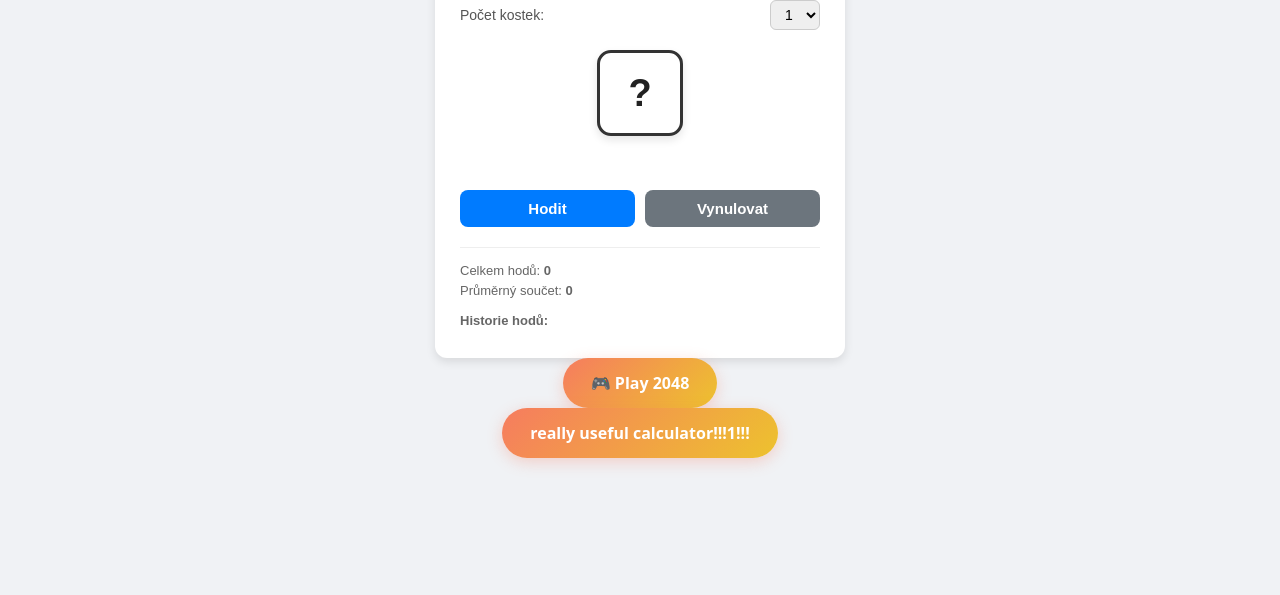
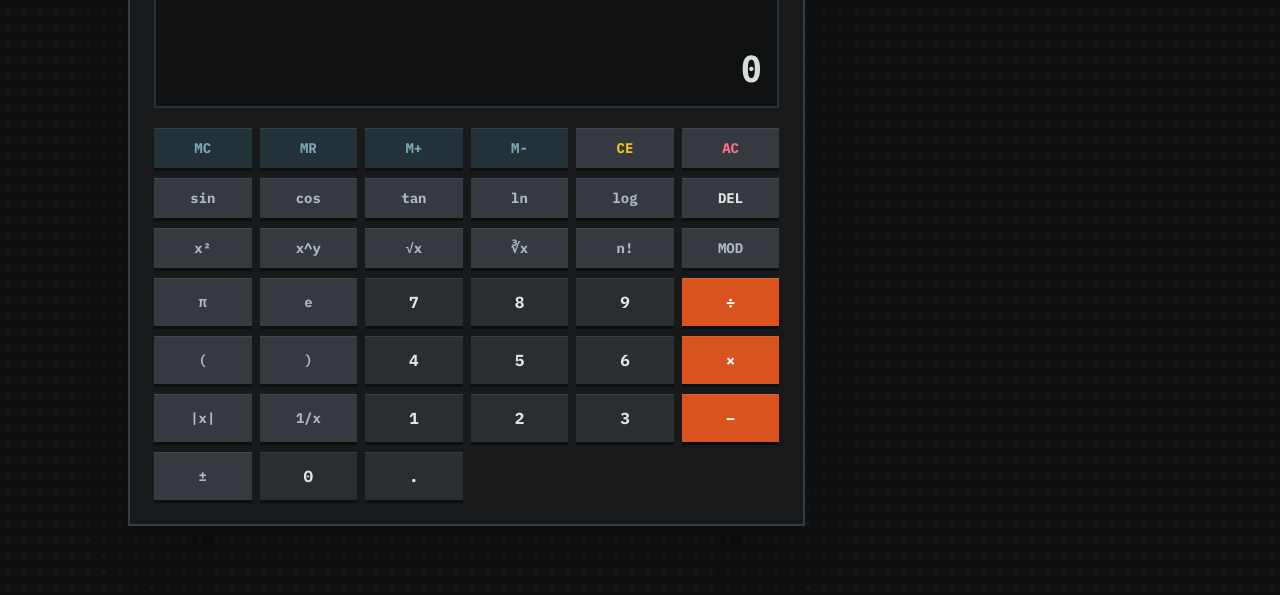
Before and after one commit to xandrevochk4/kalkulacka, a plain HTML site: page index.html in a window 1280 px wide. Shown: the part 205-800 px from the top of the page. Drawn offline with nearby package versions, Linux system fonts and the light colour scheme.

Commit message:
Revamp HTML layout and styles for calculator
Updated the HTML structure and styles for a scientific calculator interface, including new color schemes and layout adjustments.

```diff
--- a/index.html
+++ b/index.html
@@ -1,331 +1,238 @@
 <!DOCTYPE html>
-<html lang="cs">
+<html lang="en">
 <head>
     <meta charset="UTF-8">
     <meta name="viewport" content="width=device-width, initial-scale=1.0">
-    <title>Hrací kostka</title>
+    <title>Model-67 Scientific Precision Computer</title>
+    <script src="https://cdn.tailwindcss.com"></script>
     <style>
-        body {
-            font-family: Arial, sans-serif;
-            background-color: #f0f2f5;
-            display: flex;
-            flex-direction: column;
-            align-items: center;
-            justify-content: center;
-            min-height: 100vh;
-            margin: 0;
-            padding: 20px;
-            box-sizing: border-box;
+        @import url('https://fonts.googleapis.com/css2?family=Courier+Prime:ital,wght@0,400;0,700;1,400&family=IBM+Plex+Mono:ital,wght@0,400;0,500;0,600;0,700;1,400&display=swap');
+
+        :root {
+            --chassis-bg: #18191b;
+            --bezel-bg: #222428;
+            --display-bg: #101113;
+            --screen-text: #d8ded6;
+            --btn-num-bg: #2a2d32;
+            --btn-num-text: #e1e4e8;
+            --btn-func-bg: #353a40;
+            --btn-func-text: #b0b8c0;
+            --btn-accent-bg: #d9531e;
+            --btn-accent-text: #ffffff;
+            --btn-mem-bg: #233238;
+            --btn-mem-text: #7ba8b6;
+            --border-metal: #383d44;
+            --font-stack: 'IBM Plex Mono', 'Courier Prime', monospace;
         }
 
-        .container {
-            background-color: white;
-            padding: 25px;
-            border-radius: 12px;
-            box-shadow: 0 4px 10px rgba(0, 0, 0, 0.1);
-            text-align: center;
-            width: 100%;
-            max-width: 360px;
+        body {
+            background-color: #0f1012;
+            color: #d1d5db;
+            font-family: var(--font-stack);
+            user-select: none;
+            -webkit-user-select: none;
+            background-image: radial-gradient(#22252a 1px, transparent 0);
+            background-size: 16px 16px;
         }
 
-        h1 {
-            color: #333;
-            margin-top: 0;
-            margin-bottom: 15px;
-            font-size: 24px;
+        /* Tactile Key Press Behavior */
+        .btn-tactile {
+            box-shadow: 0 3px 0 0 #0d0e0f, inset 0 1px 0 0 rgba(255,255,255,0.08);
+            transition: transform 0.03s ease, box-shadow 0.03s ease, background-color 0.1s ease;
         }
 
-        .controls {
-            display: flex;
-            justify-content: space-between;
-            align-items: center;
-            margin-bottom: 20px;
-            font-size: 14px;
-            color: #555;
+        .btn-tactile:active, .btn-pressed {
+            transform: translateY(2px);
+            box-shadow: 0 1px 0 0 #0d0e0f, inset 0 1px 0 0 rgba(0,0,0,0.3);
         }
 
-        select {
-            padding: 5px 10px;
-            border-radius: 6px;
-            border: 1px solid #ccc;
-            font-size: 14px;
+        .led-indicator {
+            box-shadow: inset 0 1px 2px rgba(0,0,0,0.8), 0 0 4px currentColor;
         }
 
-        .dice-container {
-            display: flex;
-            justify-content: center;
-            gap: 15px;
-            margin: 20px 0;
-            flex-wrap: wrap;
+        /* Paper Tape Custom Styling */
+        .paper-tape {
+            background-color: #141517;
+            background-image: linear-gradient(rgba(255,255,255,0.02) 1px, transparent 0);
+            background-size: 100% 20px;
         }
 
-        .dice {
-            width: 80px;
-            height: 80px;
-            background-color: #ffffff;
-            border: 3px solid #333;
-            border-radius: 14px;
-            font-size: 38px;
-            font-weight: bold;
-            color: #222;
-            display: flex;
-            align-items: center;
-            justify-content: center;
-            box-shadow: 0 4px 8px rgba(0, 0, 0, 0.1);
-            user-select: none;
-            transition: transform 0.15s ease-in-out;
+        /* CRT / Scanline Diagnostic Effect */
+        .crt-overlay {
+            background: linear-gradient(
+                rgba(18, 16, 16, 0) 50%,
+                rgba(0, 0, 0, 0.3) 50%
+            );
+            background-size: 100% 4px;
         }
 
-        .rolling {
-            animation: roll 0.4s ease-in-out;
+        /* Custom Scrollbar for Ledger */
+        ::-webkit-scrollbar {
+            width: 5px;
+            height: 5px;
         }
-
-        @keyframes roll {
-            0% { transform: rotate(0deg) scale(0.9); }
-            50% { transform: rotate(180deg) scale(1.1); }
-            100% { transform: rotate(360deg) scale(1); }
+        ::-webkit-scrollbar-track {
+            background: #141517;
         }
-
-        .result-sum {
-            font-size: 18px;
-            font-weight: bold;
-            color: #333;
-            margin: 10px 0;
-            min-height: 24px;
+        ::-webkit-scrollbar-thumb {
+            background: #383d44;
         }
-
-        .button-group {
-            display: flex;
-            gap: 10px;
-            justify-content: center;
-        }
-
-        button {
-            background-color: #007bff;
-            color: white;
-            border: none;
-            padding: 10px 18px;
-            font-size: 15px;
-            font-weight: bold;
-            border-radius: 8px;
-            cursor: pointer;
-            transition: background-color 0.2s, transform 0.1s;
-            flex: 1;
-        }
-
-        button:hover {
-            background-color: #0056b3;
-        }
-
-        button:active {
-            transform: scale(0.96);
-        }
-
-        button:disabled {
-            background-color: #cccccc;
-            cursor: not-allowed;
-        }
-
-        button.secondary {
-            background-color: #6c757d;
-        }
-
-        button.secondary:hover {
-            background-color: #5a6268;
-        }
-
-        .stats-panel {
-            margin-top: 20px;
-            padding-top: 15px;
-            border-top: 1px solid #eee;
-            font-size: 13px;
-            color: #666;
-            text-align: left;
-        }
-
-        .stats-panel div {
-            margin-bottom: 5px;
-        }
-
-        .history {
-            margin-top: 15px;
-            font-size: 13px;
-            color: #666;
-            text-align: left;
-            max-height: 80px;
-            overflow-y: auto;
-        }
-
-        .history-title {
-            font-weight: bold;
-            margin-bottom: 5px;
-        }
-
-        .history-list {
-            margin: 0;
-            padding-left: 20px;
+        ::-webkit-scrollbar-thumb:hover {
+            background: #4b525d;
         }
     </style>
 </head>
-<body>
+<body class="min-h-screen flex flex-col justify-center items-center p-2 sm:p-6 overflow-x-hidden">
 
-    <div class="container">
-        <h1>Hrací kostka</h1>
+    <main class="w-full max-w-5xl my-auto">
 
-        <div class="controls">
-            <label for="diceCount">Počet kostek:</label>
-            <select id="diceCount" onchange="zmenPocetKostek()">
-                <option value="1">1</option>
-                <option value="2">2</option>
-                <option value="3">3</option>
-            </select>
+        <!-- Header Spec Plate -->
+        <div class="flex flex-col sm:flex-row justify-between items-start sm:items-end border-b border-[#383d44] pb-2 mb-3 px-1 text-xs text-neutral-400 font-mono tracking-wider gap-2">
+            <div class="flex items-center gap-3">
+                <span class="font-bold text-neutral-200 tracking-widest">LABORATORY COMPUTER</span>
+                <span class="text-[10px] bg-[#222428] border border-[#383d44] px-1.5 py-0.5 text-neutral-400">SER. 67-0091A</span>
+            </div>
+            <div class="flex items-center gap-4 text-[11px]">
+                <a href="index.html" class="text-amber-400 hover:text-amber-300 font-bold border border-amber-500/30 px-2 py-0.5 bg-[#222428] transition-colors">← BACK TO DICE</a>
+                <span class="hidden sm:inline text-neutral-500">RESONANCE: 670Hz</span>
+            </div>
         </div>
 
-        <div id="diceContainer" class="dice-container">
-            <div class="dice">?</div>
-        </div>
+        <!-- Main Assembly (Asymmetric Two-Column Layout) -->
+        <div class="grid grid-cols-1 lg:grid-cols-12 gap-4">
 
-        <div id="resultSum" class="result-sum"></div>
+            <!-- Left Panel: Physical Calculator Console (8 cols) -->
+            <div class="lg:col-span-8 bg-[#18191b] border-2 border-[#383d44] p-4 sm:p-6 shadow-2xl relative">
 
-        <div class="button-group">
-            <button id="rollBtn" onclick="hodKostkou()">Hodit</button>
-            <button class="secondary" onclick="vynulovat()">Vynulovat</button>
-        </div>
+                <!-- Top Status Strip & Physical Mode Toggle Switches -->
+                <div class="flex flex-wrap justify-between items-center bg-[#101113] border border-[#2c3036] p-2.5 mb-4 text-xs font-mono">
+                    <div class="flex items-center gap-4">
+                        <!-- Mode Switch: DEG / RAD -->
+                        <div class="flex items-center gap-2">
+                            <span class="text-neutral-500 text-[10px] uppercase font-bold">ANGLE</span>
+                            <div class="inline-flex border border-[#383d44] bg-[#18191b] p-0.5">
+                                <button id="btn-deg" class="px-2 py-0.5 text-[11px] font-bold bg-[#d9531e] text-white">DEG</button>
+                                <button id="btn-rad" class="px-2 py-0.5 text-[11px] font-bold text-neutral-400 hover:text-white">RAD</button>
+                            </div>
+                        </div>
 
-        <div class="stats-panel">
-            <div>Celkem hodů: <strong id="totalRolls">0</strong></div>
-            <div>Průměrný součet: <strong id="avgSum">0</strong></div>
-        </div>
+                        <!-- 2nd Function Toggle -->
+                        <div class="flex items-center gap-2">
+                            <button id="btn-2nd" class="px-2.5 py-1 text-[11px] font-bold border border-[#383d44] bg-[#2a2d32] text-neutral-300 hover:bg-[#353a40]">
+                                <span id="led-2nd" class="inline-block w-1.5 h-1.5 rounded-full bg-neutral-600 mr-1.5"></span>2nd
+                            </button>
+                        </div>
+                    </div>
 
-        <div class="history">
-            <div class="history-title">Historie hodů:</div>
-            <ol id="historyList" class="history-list"></ol>
-        </div>
-    </div>
+                    <!-- Status Display Indicator -->
+                    <div class="flex items-center gap-3 mt-2 sm:mt-0 text-[11px]">
+                        <span id="mem-indicator" class="text-neutral-600 font-bold">MEM: EMPTY</span>
+                        <span id="status-tag" class="text-neutral-400 border border-[#2a2d32] px-1.5 py-0.5">READY</span>
+                    </div>
+                </div>
 
-    <script>
-        let celkovyPocetHodů = 0;
-        let celkovySoucet = 0;
+                <!-- Primary CRT Display Screen -->
+                <div class="bg-[#101113] border-2 border-[#2c3036] p-4 mb-5 text-right font-mono flex flex-col justify-between min-h-[110px] relative shadow-inner">
+                    <!-- Upper Calculation Ledger Line -->
+                    <div id="formula-display" class="text-xs sm:text-sm text-neutral-500 overflow-x-auto whitespace-nowrap min-h-[22px] mb-1 tracking-wide">
+                        &nbsp;
+                    </div>
 
-        function zmenPocetKostek() {
-            const pocet = parseInt(document.getElementById("diceCount").value);
-            const container = document.getElementById("diceContainer");
-            container.innerHTML = "";
+                    <!-- Main Numeric Output Line -->
+                    <div class="flex items-baseline justify-end overflow-hidden">
+                        <span id="easter-indicator" class="hidden text-[#d9531e] text-xs font-bold mr-auto self-center border border-[#d9531e]/50 px-1.5 py-0.5">
+                            PROTOCOL 67
+                        </span>
+                        <span id="main-display" class="text-3xl sm:text-4xl font-bold text-[#d8ded6] tracking-tight overflow-x-auto whitespace-nowrap">
+                            0
+                        </span>
+                    </div>
+                </div>
 
-            for (let i = 0; i < pocet; i++) {
-                const dice = document.createElement("div");
-                dice.className = "dice";
-                dice.textContent = "?";
-                container.appendChild(dice);
-            }
-            document.getElementById("resultSum").textContent = "";
-        }
+                <!-- Keypad Grid Assembly -->
+                <div class="space-y-2.5">
 
-        function hodKostkou() {
-            const diceElements = document.querySelectorAll(".dice");
-            const btn = document.getElementById("rollBtn");
-            const historyList = document.getElementById("historyList");
-            const resultSum = document.getElementById("resultSum");
+                    <!-- Row 1: Memory Controls & Clearing -->
+                    <div class="grid grid-cols-6 gap-1.5 sm:gap-2">
+                        <button data-action="mc" class="btn-tactile bg-[#233238] text-[#7ba8b6] font-bold py-2 sm:py-2.5 text-xs sm:text-sm">MC</button>
+                        <button data-action="mr" class="btn-tactile bg-[#233238] text-[#7ba8b6] font-bold py-2 sm:py-2.5 text-xs sm:text-sm">MR</button>
+                        <button data-action="m-plus" class="btn-tactile bg-[#233238] text-[#7ba8b6] font-bold py-2 sm:py-2.5 text-xs sm:text-sm">M+</button>
+                        <button data-action="m-minus" class="btn-tactile bg-[#233238] text-[#7ba8b6] font-bold py-2 sm:py-2.5 text-xs sm:text-sm">M-</button>
+                        <button data-action="clear-entry" class="btn-tactile bg-[#353a40] text-amber-400 font-bold py-2 sm:py-2.5 text-xs sm:text-sm">CE</button>
+                        <button data-action="clear-all" class="btn-tactile bg-[#353a40] text-rose-400 font-bold py-2 sm:py-2.5 text-xs sm:text-sm">AC</button>
+                    </div>
 
-            btn.disabled = true;
+                    <!-- Row 2: Advanced Scientific Functions 1 -->
+                    <div class="grid grid-cols-6 gap-1.5 sm:gap-2">
+                        <button data-func="sin" class="btn-tactile bg-[#353a40] text-[#b0b8c0] font-bold py-2.5 text-xs sm:text-sm">
+                            <span class="func-primary">sin</span>
+                        </button>
+                        <button data-func="cos" class="btn-tactile bg-[#353a40] text-[#b0b8c0] font-bold py-2.5 text-xs sm:text-sm">
+                            <span class="func-primary">cos</span>
+                        </button>
+                        <button data-func="tan" class="btn-tactile bg-[#353a40] text-[#b0b8c0] font-bold py-2.5 text-xs sm:text-sm">
+                            <span class="func-primary">tan</span>
+                        </button>
+                        <button data-func="ln" class="btn-tactile bg-[#353a40] text-[#b0b8c0] font-bold py-2.5 text-xs sm:text-sm">
+                            <span class="func-primary">ln</span>
+                        </button>
+                        <button data-func="log10" class="btn-tactile bg-[#353a40] text-[#b0b8c0] font-bold py-2.5 text-xs sm:text-sm">
+                            <span class="func-primary">log</span>
+                        </button>
+                        <button data-action="delete" class="btn-tactile bg-[#353a40] text-neutral-200 font-bold py-2.5 text-xs sm:text-sm">DEL</button>
+                    </div>
 
-            diceElements.forEach(el => el.classList.add("rolling"));
+                    <!-- Row 3: Advanced Scientific Functions 2 -->
+                    <div class="grid grid-cols-6 gap-1.5 sm:gap-2">
+                        <button data-func="sqr" class="btn-tactile bg-[#353a40] text-[#b0b8c0] font-bold py-2.5 text-xs sm:text-sm">
+                            <span class="func-primary">x²</span>
+                        </button>
+                        <button data-operator="pow" class="btn-tactile bg-[#353a40] text-[#b0b8c0] font-bold py-2.5 text-xs sm:text-sm">
+                            <span class="func-primary">x^y</span>
+                        </button>
+                        <button data-func="sqrt" class="btn-tactile bg-[#353a40] text-[#b0b8c0] font-bold py-2.5 text-xs sm:text-sm">
+                            <span class="func-primary">√x</span>
+                        </button>
+                        <button data-func="cbrt" class="btn-tactile bg-[#353a40] text-[#b0b8c0] font-bold py-2.5 text-xs sm:text-sm">
+                            <span class="func-primary">∛x</span>
+                        </button>
+                        <button data-func="fact" class="btn-tactile bg-[#353a40] text-[#b0b8c0] font-bold py-2.5 text-xs sm:text-sm">n!</button>
+                        <button data-operator="mod" class="btn-tactile bg-[#353a40] text-[#b0b8c0] font-bold py-2.5 text-xs sm:text-sm">MOD</button>
+                    </div>
 
-            let counter = 0;
-            const interval = setInterval(() => {
-                diceElements.forEach(el => {
-                    el.textContent = Math.floor(Math.random() * 6) + 1;
-                });
-                counter++;
-                if (counter > 5) {
-                    clearInterval(interval);
-                }
-            }, 60);
+                    <!-- Row 4: Keypad Digits & Arithmetic 1 -->
+                    <div class="grid grid-cols-6 gap-1.5 sm:gap-2">
+                        <button data-const="pi" class="btn-tactile bg-[#353a40] text-[#b0b8c0] font-bold py-2.5 text-xs sm:text-sm">π</button>
+                        <button data-const="e" class="btn-tactile bg-[#353a40] text-[#b0b8c0] font-bold py-2.5 text-xs sm:text-sm">e</button>
+                        <button data-number="7" class="btn-tactile bg-[#2a2d32] text-[#e1e4e8] font-bold py-3 text-base">7</button>
+                        <button data-number="8" class="btn-tactile bg-[#2a2d32] text-[#e1e4e8] font-bold py-3 text-base">8</button>
+                        <button data-number="9" class="btn-tactile bg-[#2a2d32] text-[#e1e4e8] font-bold py-3 text-base">9</button>
+                        <button data-operator="/" class="btn-tactile bg-[#d9531e] text-white font-bold py-3 text-base">÷</button>
+                    </div>
 
-            setTimeout(() => {
-                let soucet = 0;
-                const vysledky = [];
+                    <!-- Row 5: Keypad Digits & Arithmetic 2 -->
+                    <div class="grid grid-cols-6 gap-1.5 sm:gap-2">
+                        <button data-action="paren-open" class="btn-tactile bg-[#353a40] text-[#b0b8c0] font-bold py-2.5 text-xs sm:text-sm">(</button>
+                        <button data-action="paren-close" class="btn-tactile bg-[#353a40] text-[#b0b8c0] font-bold py-2.5 text-xs sm:text-sm">)</button>
+                        <button data-number="4" class="btn-tactile bg-[#2a2d32] text-[#e1e4e8] font-bold py-3 text-base">4</button>
+                        <button data-number="5" class="btn-tactile bg-[#2a2d32] text-[#e1e4e8] font-bold py-3 text-base">5</button>
+                        <button data-number="6" class="btn-tactile bg-[#2a2d32] text-[#e1e4e8] font-bold py-3 text-base">6</button>
+                        <button data-operator="*" class="btn-tactile bg-[#d9531e] text-white font-bold py-3 text-base">×</button>
+                    </div>
 
-                diceElements.forEach(el => {
-                    const cislo = Math.floor(Math.random() * 6) + 1;
-                    el.textContent = cislo;
-                    el.classList.remove("rolling");
-                    vysledky.push(cislo);
-                    soucet += cislo;
-                });
+                    <!-- Row 6: Keypad Digits & Arithmetic 3 -->
+                    <div class="grid grid-cols-6 gap-1.5 sm:gap-2">
+                        <button data-func="abs" class="btn-tactile bg-[#353a40] text-[#b0b8c0] font-bold py-2.5 text-xs sm:text-sm">|x|</button>
+                        <button data-func="inv" class="btn-tactile bg-[#353a40] text-[#b0b8c0] font-bold py-2.5 text-xs sm:text-sm">1/x</button>
+                        <button data-number="1" class="btn-tactile bg-[#2a2d32] text-[#e1e4e8] font-bold py-3 text-base">1</button>
+                        <button data-number="2" class="btn-tactile bg-[#2a2d32] text-[#e1e4e8] font-bold py-3 text-base">2</button>
+                        <button data-number="3" class="btn-tactile bg-[#2a2d32] text-[#e1e4e8] font-bold py-3 text-base">3</button>
+                        <button data-operator="-" class="btn-tactile bg-[#d9531e] text-white font-bold py-3 text-base">−</button>
+                    </div>
 
-                btn.disabled = false;
-
-                if (diceElements.length > 1) {
-                    resultSum.textContent = `Součet: ${soucet}`;
-                } else {
-                    resultSum.textContent = "";
-                }
-
-                // Aktualizace statistik
-                celkovyPocetHodů++;
-                celkovySoucet += soucet;
-                document.getElementById("totalRolls").textContent = celkovyPocetHodů;
-                document.getElementById("avgSum").textContent = (celkovySoucet / celkovyPocetHodů).toFixed(1);
-
-                // Přidání do historie
-                const li = document.createElement("li");
-                li.textContent = vysledky.join(" + ") + (diceElements.length > 1 ? ` = ${soucet}` : "");
-                historyList.insertBefore(li, historyList.firstChild);
-
-                if (historyList.children.length > 10) {
-                    historyList.removeChild(historyList.lastChild);
-                }
-            }, 400);
-        }
-
-        function vynulovat() {
-            celkovyPocetHodů = 0;
-            celkovySoucet = 0;
-            document.getElementById("totalRolls").textContent = "0";
-            document.getElementById("avgSum").textContent = "0";
-            document.getElementById("historyList").innerHTML = "";
-            document.getElementById("resultSum").textContent = "";
-
-            const diceElements = document.querySelectorAll(".dice");
-            diceElements.forEach(el => el.textContent = "?");
-        }
-    </script>
-<a href="dva.html" style="
-  display: inline-flex;
-  align-items: center;
-  gap: 8px;
-  background: linear-gradient(135deg, #f67c5f 0%, #edc22e 100%);
-  color: #ffffff;
-  padding: 14px 28px;
-  border-radius: 50px;
-  text-decoration: none;
-  font-family: system-ui, -apple-system, sans-serif;
-  font-weight: 700;
-  font-size: 16px;
-  box-shadow: 0 4px 15px rgba(246, 124, 95, 0.3);
-  transition: all 0.25s ease;
-" onmouseover="this.style.transform='translateY(-3px)'; this.style.boxShadow='0 8px 20px rgba(246, 124, 95, 0.4)'"
-   onmouseout="this.style.transform='translateY(0)'; this.style.boxShadow='0 4px 15px rgba(246, 124, 95, 0.3)'">
-  🎮 Play 2048
-</a>
-<a href="calc.html" style="
-  display: inline-flex;
-  align-items: center;
-  gap: 8px;
-  background: linear-gradient(135deg, #f67c5f 0%, #edc22e 100%);
-  color: #ffffff;
-  padding: 14px 28px;
-  border-radius: 50px;
-  text-decoration: none;
-  font-family: system-ui, -apple-system, sans-serif;
-  font-weight: 700;
-  font-size: 16px;
-  box-shadow: 0 4px 15px rgba(246, 124, 95, 0.3);
-  transition: all 0.25s ease;
-" onmouseover="this.style.transform='translateY(-3px)'; this.style.boxShadow='0 8px 20px rgba(246, 124, 95, 0.4)'"
-   onmouseout="this.style.transform='translateY(0)'; this.style.boxShadow='0 4px 15px rgba(246, 124, 95, 0.3)'">
-  really useful calculator!!!1!!!
-</a>
-</body>
-</html>
+                    <!-- Row 7: Bottom Action Row -->
+                    <div class="grid grid-cols-6 gap-1.5 sm:gap-2">
+                        <button data-action="toggle-sign" class="btn-tactile bg-[#353a40] text-[#b0b8c0] font-bold py-3 text-sm">±</button>
+                        <button data-number="0" class="btn-tactile bg-[#2a2d32] text-[#e1e4e8] font-bold py-3 text-base">0</button>
+                        <button data-action="decimal" class="btn-tactile bg-[#2a2d32] text-[#e1e4e8] font-bold py-3 text-base">.</button>
+                        <button data-operator="+"
```
